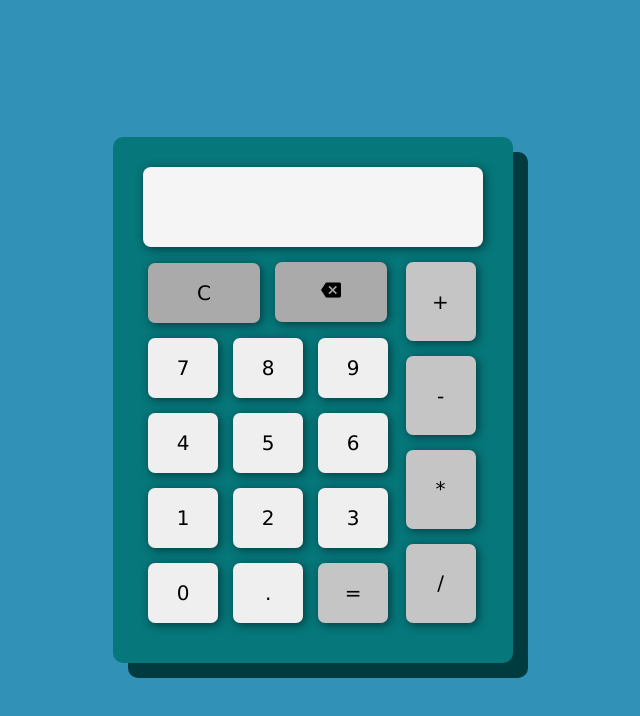
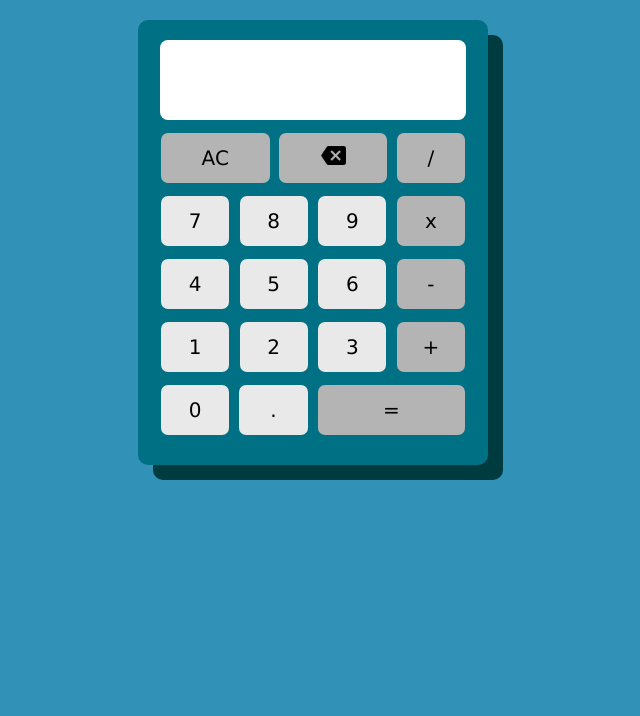
Before and after one commit to Maykopr/calculadora-html-css-js, a plain HTML site: page index.html in a window 1280 px wide. Shown: the whole page, without its empty margins (327-967 px from the left). Drawn offline with Linux system fonts and the light colour scheme.

Commit message:
implementacao de logica e stylo css

```diff
--- a/css/style.css
+++ b/css/style.css
@@ -4,6 +4,14 @@
     box-sizing: border-box;
     font-family: Verdana, Geneva, Tahoma, sans-serif;
     text-decoration: none;
+    --bg-color: ##3291B6;
+    --primary-color: #007185;
+    --secondary-color: #003B3F;
+    --color-font1: white;
+    --color-font2: black;
+    --btn-color1: rgb(233, 233, 233);
+    --btn-color2: rgb(180, 180, 180);
+    --btn-color-hover: rgb(102, 102, 102);
 }
 
 body {
@@ -11,30 +19,31 @@ body {
     background-color: rgb(50, 145, 182);
     justify-content: center;
     align-content: center;
-    height: 800px;
 
 
 }
 
 .bodyCalculator {
-    width: 400px;
-    min-height: 400px;
-    background-color: rgb(6, 119, 122);
-    align-self: center;
-    padding: 30px;
+    margin: 20px;
+    width: 350px;
+    background-color: var(--primary-color);
+    padding: 20px;
     border-radius: 10px;
-    box-shadow: 15px 15px rgb(0, 59, 63);
+    box-shadow: 15px 15px var(--secondary-color);
+    display: flex;
+    flex-direction: column;
+    align-items: center;
+
 
 }
 
 .tela {
-    width: 100%;
+    width: 99%;
     min-height: 80px;
-    background-color: whitesmoke;
+    background-color: var(--color-font1);
     text-align: right;
     border-radius: 8px;
     margin-bottom: 10px;
-    box-shadow: 2px 2px 10px rgb(0, 59, 63);
 }
 
 .currentValue {
@@ -51,64 +60,46 @@ body {
     word-wrap: break-word;
 }
 
-.botoes {
-    display: grid;
-    grid-template-areas:
-        'functions  operators'
-        'numbers operators';
+.buttons {
+    width: 100%;
+    display: flex;
+    flex-wrap: wrap;
+    flex-direction: row;
+    justify-content: space-between;
 }
 
-.functions,
-.numbers,
-.operators,
-#equal {
-    height: 60px;
-    width: 70px;
-    margin: 5px;
+.btn {
+    height: 50px;
+    width: 22%;
+    margin: 3px;
     border-radius: 7px;
     border: none;
     font-size: 20px;
     margin-bottom: 10px;
-    cursor: pointer;
-    box-shadow: 2px 2px 10px rgb(0, 59, 63);
-    ;
+    background-color: var(--btn-color1);
 }
 
-#equal {
-    background-color: rgb(197, 197, 197);
+.btn:hover {
+    cursor: pointer;
+    background-color: var(--btn-color-hover);
+}
+
+.equal {
+    background-color: var(--btn-color2);
+    width: 47.5%;
 }
 
 .functions {
     width: 112px;
-    background-color: rgb(170, 170, 170);
+    background-color: var(--btn-color2);
+    width: 35%;
 }
 
-#functions {
-    grid-area: functions;
-    width: 255px;
-}
-
-#numbers {
-    grid-area: numbers;
-}
-
-#operators {
-    grid-area: operators;
-
-}
 
 .operators {
-    background-color: rgb(197, 197, 197);
-    height: 21%;
-}
-
-.functions:hover,
-.numbers:hover,
-.operators:hover,
-#equal:hover {
-    background-color: rgba(1, 187, 125, 0.507);
+    background-color: var(--btn-color2);
 }
 
 img {
-    width: 20px;
+    width: 25px;
 }
--- a/index.html
+++ b/index.html
@@ -16,31 +16,26 @@
             <p class="previousValue"></p>
             <p class="currentValue"></p>
         </section>
-        <section class="botoes">
-            <div id="functions">
-                <button class="functions" onclick="clean()">C</button>
-                <button class="functions" onclick="backspace()"><img src="img/backspace.png" alt=""></button>
-            </div>
-            <div id="nunbers">
-                <button class="numbers" onclick="insert(7)">7</button>
-                <button class="numbers" onclick="insert(8)">8</button>
-                <button class="numbers" onclick="insert(9)">9</button>
-                <button class="numbers" onclick="insert(4)">4</button>
-                <button class="numbers" onclick="insert(5)">5</button>
-                <button class="numbers" onclick="insert(6)">6</button>
-                <button class="numbers" onclick="insert(1)">1</button>
-                <button class="numbers" onclick="insert(2)">2</button>
-                <button class="numbers" onclick="insert(3)">3</button>
-                <button class="numbers" onclick="insert(0)">0</button>
-                <button class="numbers" onclick="insert('.')">.</button>
-                <button id="equal" onclick="result('=')">=</button>
-            </div>
-            <div id="operators">
-                <button class="operators" onclick="insert('+')">+</button>
-                <button class="operators" onclick="insert('-')">-</button>
-                <button class="operators" onclick="insert('*')">*</button>
-                <button class="operators" onclick="insert('/')">/</button>
-
+        <section>
+            <div class="buttons" id="functions">
+                <button class="functions btn" onclick="clean()">AC</button>
+                <button class="functions btn" onclick="backspace()"><img src="img/backspace.png" alt=""></button>
+                <button class="operators btn" onclick="filterOperator('/')">/</button>
+                <button class="numbers btn" onclick="insert(7)">7</button>
+                <button class="numbers btn" onclick="insert(8)">8</button>
+                <button class="numbers btn" onclick="insert(9)">9</button>
+                <button class="operators btn" onclick="filterOperator('*')">x</button>
+                <button class="numbers btn" onclick="insert(4)">4</button>
+                <button class="numbers btn" onclick="insert(5)">5</button>
+                <button class="numbers btn" onclick="insert(6)">6</button>
+                <button class="operators btn" onclick="filterOperator('-')">-</button>
+                <button class="numbers btn" onclick="insert(1)">1</button>
+                <button class="numbers btn" onclick="insert(2)">2</button>
+                <button class="numbers btn" onclick="insert(3)">3</button>
+                <button class="operators btn" onclick="filterOperator('+')">+</button>
+                <button class="numbers btn" onclick="insert(0)">0</button>
+                <button class="numbers btn" onclick="filterDot('.')">.</button>
+                <button class="equal btn" id="equal" onclick="result('=')">=</button>
             </div>
         </section>
     </div>
--- a/js/script.js
+++ b/js/script.js
@@ -2,7 +2,11 @@ const currentValue = document.querySelector(".currentValue");
 const previousValue = document.querySelector('.previousValue');
 
 function insert(value) {
+    if (currentValue.innerHTML.length > 20) {
+        return
+    }
     currentValue.innerHTML += value;
+
 }
 function clean() {
     currentValue.innerHTML = "";
@@ -14,14 +18,35 @@ function backspace() {
 }
 function result() {
     if (currentValue.textContent != 'erro') {
-        currentValue.innerHTML = eval(currentValue.innerHTML)
+        tryEval(currentValue.innerHTML);
         previousValue.innerHTML = currentValue.innerHTML;
     }
 }
-function filter(value) {
-    if (currentValue.innerHTML.includes(value)) {
+function tryEval(e) {
+    try {
+        currentValue.innerHTML = eval(e)
+    } catch { currentValue.innerHTML = "ERRO" }
+
+}
+
+
+function filterDot(value) {
+    let fator = currentValue.innerHTML.split(new RegExp('[-| +|*| /]'));
+    if (fator[fator.length - 1].includes(value)) {
         return;
     } else {
         insert(value);
     }
 }
+function filterOperator(value) {
+    let lastDigit = currentValue.innerHTML.substring(currentValue.innerHTML.length - 1);
+    if (lastDigit === value) {
+        return;
+    }
+    if (lastDigit == '-' || lastDigit == '+' || lastDigit == '*' || lastDigit == '/') {
+        currentValue.innerHTML = (currentValue.innerHTML.slice(0, - 1) + value);
+    }
+    else {
+        insert(value);
+    }
+}
```
Also changed, not shown: README.md, img/calculadora-js.jpg (added).
